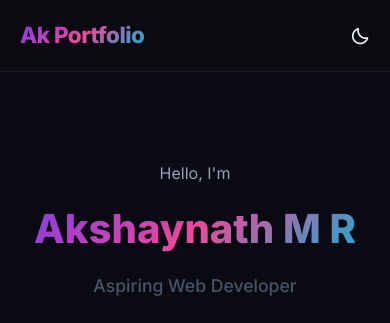
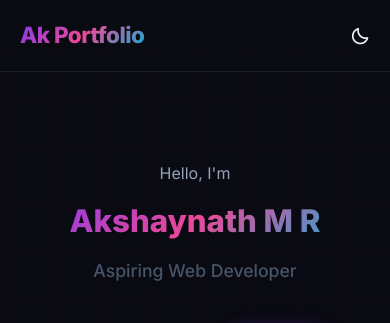
Before and after one commit to Akshaynath2003/Portfolio, a plain HTML site: page index.html in a window 390 px wide. Shown: the top 323 px of the page. Drawn offline with nearby package versions, Linux system fonts and the light colour scheme.

Commit message:
Fix hero name wrap issue: Implement smooth fluid scaling block on mobile layout

```diff
--- a/css/style.css
+++ b/css/style.css
@@ -755,13 +755,14 @@
 }
 
 .home__name {
-  font-size: clamp(2.5rem, 5vw, 4rem);
+  font-size: clamp(1.8rem, 8vw, 4rem);
   font-weight: 800;
   margin-bottom: 0.5rem;
   background: var(--gradient-main);
   -webkit-background-clip: text;
   -webkit-text-fill-color: transparent;
   background-clip: text;
+  white-space: nowrap;
 }
 
 .home__education {
```
